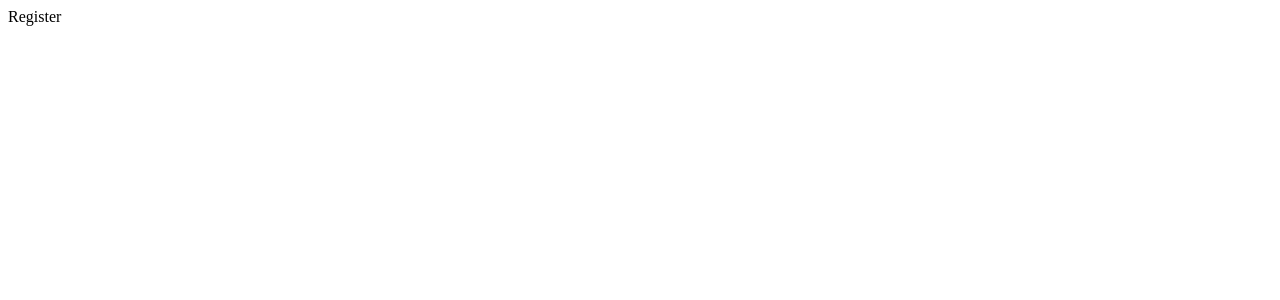
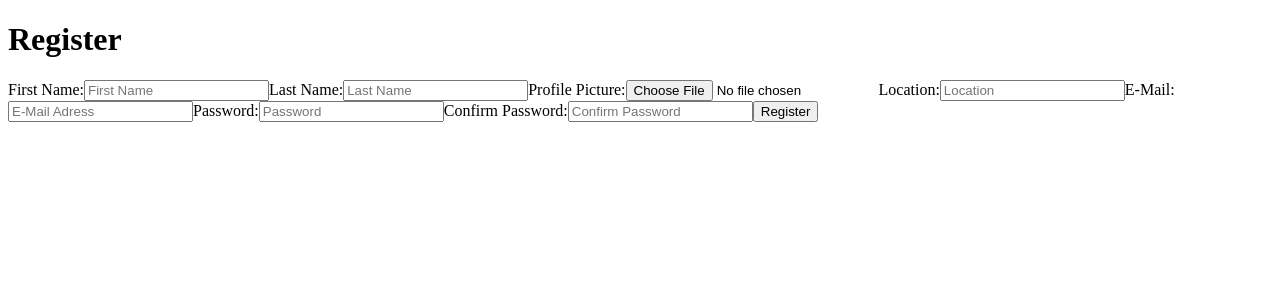
Before and after one commit to ScottShep86/soundSpaceClient, a React (Vite) app: page /register in a window 1280 px wide. Shown: the top 300 px of the page. Built offline with nearby package versions, Linux system fonts and the light colour scheme.

Commit message:
feature: using cloudinary to add a picture on the register form WIP

```diff
--- a/src/pages/auth/LogIn.jsx
+++ b/src/pages/auth/LogIn.jsx
@@ -1,3 +1,13 @@
 export default function LogIn() {
-  return <div>LogIn</div>;
+  return (
+    <div>
+      <h1>LogIn</h1>
+      <form>
+        <label>
+          Email Address:
+          <input />
+        </label>
+      </form>
+    </div>
+  );
 }
--- a/src/pages/auth/Register.jsx
+++ b/src/pages/auth/Register.jsx
@@ -1,3 +1,146 @@
+import axios from 'axios';
+import { useState } from 'react';
+import { useNavigate } from 'react-router-dom';
+
 export default function Register() {
-  return <div>Register</div>;
+  const [firstName, setFirstName] = useState('');
+  const [lastName, setLastName] = useState('');
+  const [picture, setPicture] = useState('');
+  const [location, setLocation] = useState('');
+  const [email, setEmail] = useState('');
+  const [password, setPassword] = useState('');
+  const [confirmPassword, setConfirmPassword] = useState('');
+  const [errorMessage, setErrorMessage] = useState(null);
+
+  const navigate = useNavigate();
+
+  const handleRegisterSubmit = async event => {
+    event.preventDefault();
+
+    if (password !== confirmPassword) {
+      setErrorMessage('Passwords do not match.');
+      return;
+    }
+
+    const requestBody = {
+      firstName,
+      lastName,
+      picture: picture,
+      location,
+      email,
+      password,
+    };
+
+    try {
+      const response = await axios.post(
+        `${import.meta.env.VITE_BASE_API_URL}/auth/register`,
+        requestBody
+      );
+      if (response.status === 201) {
+        navigate('/login');
+      }
+    } catch (error) {
+      if (error) {
+        const errorDescription = error.response.data.message;
+        setErrorMessage(errorDescription);
+      }
+    }
+  };
+
+  const handleFileUpload = async event => {
+    const file = event.target.files[0];
+    const formData = new FormData();
+    formData.append('imageUrl', file); // 'imageUrl' should match the key expected by the backend
+
+    try {
+      const response = await axios.post(
+        `${import.meta.env.VITE_BASE_API_URL}/auth/register`, // Check the correct API URL for uploading images
+        formData
+      );
+      console.log(response.data); // Log the response data to check if the URL is present
+      const pictureUrl = response.data.url; // Assuming the URL is returned in 'url' property
+      setPicture(pictureUrl);
+    } catch (error) {
+      console.log('Error while uploading the file: ', error);
+    }
+  };
+
+  return (
+    <div>
+      <h1>Register</h1>
+      <form onSubmit={handleRegisterSubmit}>
+        <label>
+          First Name:
+          <input
+            type="text"
+            name="firstName"
+            value={firstName}
+            onChange={e => setFirstName(e.target.value)}
+            required
+            placeholder="First Name"
+          />
+        </label>
+        <label>
+          Last Name:
+          <input
+            type="text"
+            name="lastName"
+            value={lastName}
+            onChange={e => setLastName(e.target.value)}
+            required
+            placeholder="Last Name"
+          />
+        </label>
+        <label>
+          Profile Picture:
+          <input type="file" onChange={e => handleFileUpload(e)} id="file" />
+        </label>
+        <label>
+          Location:
+          <input
+            type="text"
+            name="location"
+            value={location}
+            onChange={e => setLocation(e.target.value)}
+            placeholder="Location"
+          />
+        </label>
+        <label>
+          E-Mail:
+          <input
+            type="email"
+            name="email"
+            value={email}
+            onChange={e => setEmail(e.target.value)}
+            required
+            placeholder="E-Mail Adress"
+          />
+        </label>
+        <label>
+          Password:
+          <input
+            type="password"
+            name="password"
+            value={password}
+            onChange={e => setPassword(e.target.value)}
+            required
+            placeholder="Password"
+          />
+        </label>
+        <label>
+          Confirm Password:
+          <input
+            type="password"
+            name="confirmPassword"
+            value={confirmPassword}
+            onChange={e => setConfirmPassword(e.target.value)}
+            required
+            placeholder="Confirm Password"
+          />
+        </label>
+        <button type="submit">Register</button>
+      </form>
+      {errorMessage && <p className="error-message">{errorMessage}</p>}
+    </div>
+  );
 }
```
